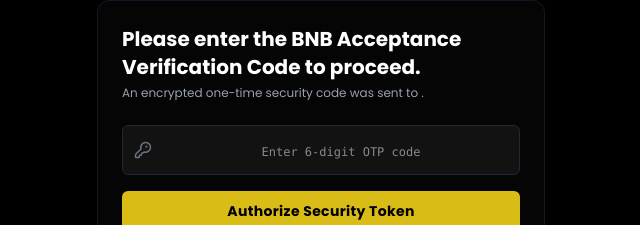
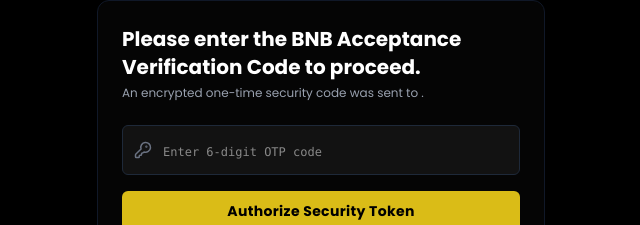
Before and after one commit to Cleve-keem/bnb-investment-trade, a Next.js app: page /auth/verify-otp in a window 1280 px wide. Shown: the part 259-484 px from the top of the page, without its empty margins (319-959 px from the left). Built offline with nearby package versions, Linux system fonts and the light colour scheme; no server answers.

Commit message:
fix: added 'use client' and Force Dynamic Rendering

```diff
--- a/app/auth/verify-email/page.tsx
+++ b/app/auth/verify-email/page.tsx
@@ -1,3 +1,5 @@
+"use client";
+
 import { useUser } from "@/hooks/useUser";
 import { ArrowRight, ExternalLink, Mail } from "lucide-react";
 import Link from "next/link";
--- a/app/auth/verify-otp/page.tsx
+++ b/app/auth/verify-otp/page.tsx
@@ -95,7 +95,7 @@
                 value={otp}
                 onChange={(e) => setOtp(e.target.value.replace(/\D/g, ""))}
                 placeholder="Enter 6-digit OTP code"
-                className="w-full bg-[#121212] border border-gray-800 focus:border-[#dabc17] rounded-md py-2.5 pl-10 text-center text-lg font-mono outline-none transition-all"
+                className="w-full bg-[#121212] border border-gray-800 focus:border-[#dabc17] rounded-md py-2.5 pl-10 text-lg font-mono outline-none transition-all"
                 required
               />
             </div>
--- a/components/Button.tsx
+++ /dev/null
@@ -1,6 +0,0 @@
-
-export default function Button() {
-  return (
-    <div>Button</div>
-  )
-}
```
